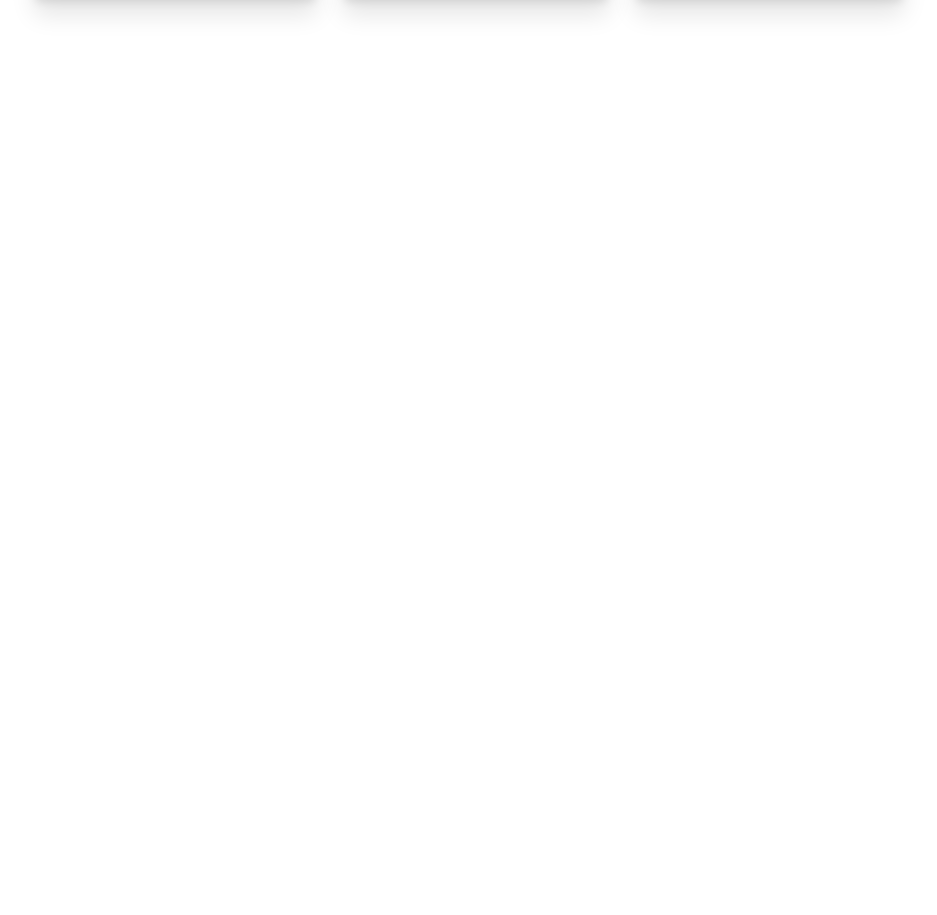
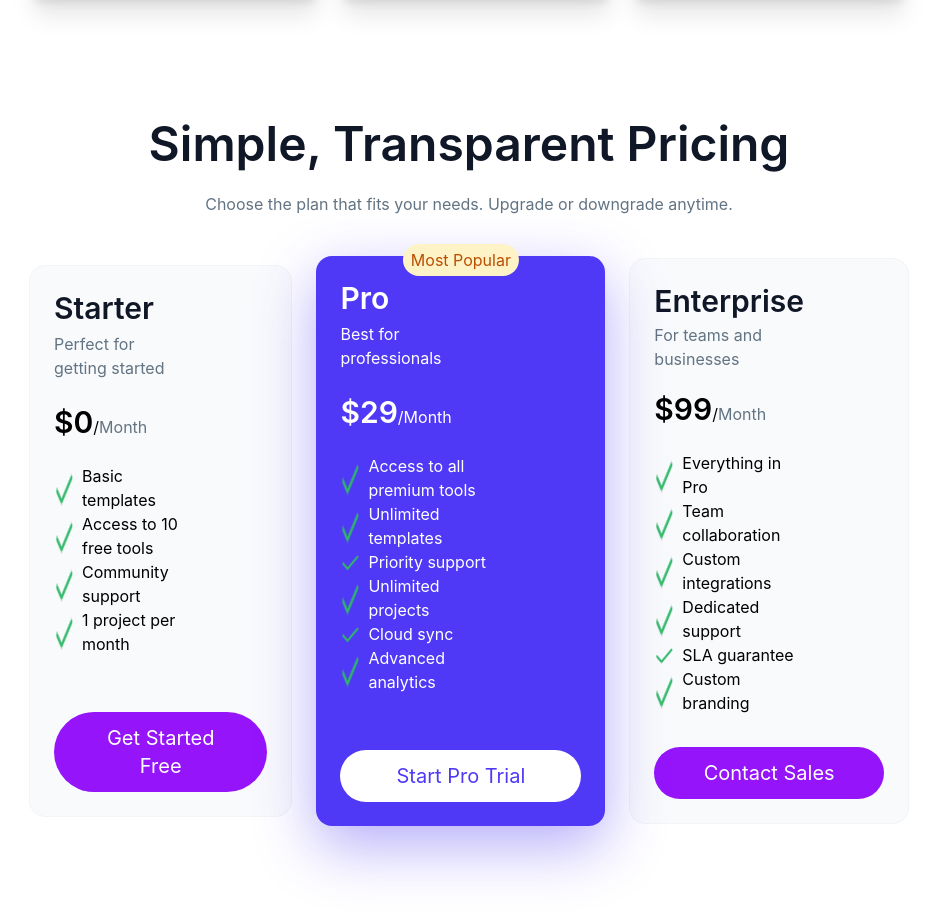
Before and after one commit to monirulfahim/Assignment-6, a React (Vite) app: page / in a window 1280 px wide. Shown: the part 2929-3844 px from the top of the page, without its empty margins (171-1108 px from the left). Before the commit the page ends 3049 px from the top, so only its background shows below. Built offline with nearby package versions, Linux system fonts and the light colour scheme.

Commit message:
complete pricing section

```diff
--- a/src/App.jsx
+++ b/src/App.jsx
@@ -1,9 +1,11 @@
-import './index.css';
-import { useState } from 'react';
-import { useEffect } from 'react';
-import cartImg from './assets/shoppingcart01.png';
-import bannerImg from './assets/banner.png';
-// import './App.css';
+import { useState } from 'react'
+import { useEffect } from 'react'
+import cartImg from './assets/shoppingcart01.png'
+import bannerImg from './assets/banner.png'
+import userImg from './assets/user.png'
+import packageImg from './assets/package.png'
+import rocketImg from './assets/rocket.png'
+// import './App.css'
 
 function App() {
 
@@ -175,7 +177,7 @@ function App() {
             <div className='border border-gray-300 p-6 rounded-xl flex flex-col  items-center bg-[#FFFFFF] shadow-xl relative'>
                 <div className='absolute right-3 top-px mt-2 bg-[#4f39f6] text-white font-bold px-3 py-2 rounded-[1000000px]'>01</div>
                 <div>
-                  <img className='mb-4 mt-16 bg-gray-200 rounded-[100000px] p-4.5' src="/Assignment-6/src/assets/user.png" alt="" />
+                  <img className='mb-4 mt-16 bg-gray-200 rounded-[100000px] p-4.5' src={userImg} alt="" />
                 </div>
                 <div>
                   <h2 className='font-semibold text-2xl mb-4 text-center text-[#101727]'>Create Account</h2>
@@ -185,7 +187,7 @@ function App() {
             <div className='border border-gray-300 p-6 rounded-xl flex flex-col justify-center items-center bg-[#FFFFFF] shadow-xl relative'>
                 <div>
                   <div className='absolute right-3 top-px mt-2 bg-[#4f39f6] text-white font-bold px-3 py-2 rounded-[1000000px]'>02</div>
-                  <img className='mb-4 mt-16 bg-gray-200 rounded-[100000px] p-4.5' src="/Assignment-6/src/assets/package.png" alt="" />
+                  <img className='mb-4 mt-16 bg-gray-200 rounded-[100000px] p-4.5' src={packageImg} alt="" />
                 </div>
                 <div>
                   <h2 className='font-semibold text-2xl mb-4 text-center text-[#101727]'>Choose Products</h2>
@@ -195,7 +197,7 @@ function App() {
             <div className='border border-gray-300 p-6 rounded-xl flex flex-col justify-center items-center bg-[#FFFFFF] shadow-xl relative'>
                 <div>
                   <div className='absolute right-3 top-px mt-2 bg-[#4f39f6] text-white font-bold px-3 py-2 rounded-[1000000px]'>03</div>
-                  <img className='mb-4 mt-16 bg-gray-200 rounded-[10000px] p-4.5' src="/Assignment-6/src/assets/rocket.png" alt="" />
+                  <img className='mb-4 mt-16 bg-gray-200 rounded-[10000px] p-4.5' src={rocketImg} alt="" />
                 </div>
                 <div>
                   <h2 className='font-semibold text-2xl mb-4 text-center text-[#101727]'>Start Creating</h2>
@@ -204,6 +206,68 @@ function App() {
             </div>
         </div>
       </section>
+
+                                        {/* Pricing Section */}
+
+      <section className='mt-30 mr-50 mb-30 ml-50'>
+        <div className='text-center'>
+            <h1 className='text-5xl font-semibold text-[#101727]'>Simple, Transparent Pricing</h1>
+            <br />
+            <p className='text-[#627382] mb-10'>Choose the plan that fits your needs. Upgrade or downgrade anytime.</p>
+        </div>
+        <div className='flex justify-center items-center gap-6'>
+            <div className='bg-[#F9FAFC] border border-gray-100 p-6 rounded-2xl '>
+                <div className='pr-20'>
+                  <h1 className='text-3xl font-semibold text-[#101727] mb-1.5'>Starter</h1>
+                  <p className='mb-6 text-[#627382]'>Perfect for getting started</p>
+
+                  <span className='font-semibold text-3xl'>$0</span>/<span className='text-[#627382]'>Month</span>
+                  <ol className='mt-6'>
+                    <li className='flex gap-2'><img src="/Assignment-6/images/Check.png" alt="" />Basic templates</li>
+                    <li className='flex gap-2'><img src="/Assignment-6/images/Check.png" alt="" />Access to 10 free tools</li>
+                    <li className='flex gap-2'><img src="/Assignment-6/images/Check.png" alt="" />Community support</li>
+                    <li className='flex gap-2 mb-14'><img src="/Assignment-6/images/Check.png" alt="" />1 project per month</li>
+                  </ol>
+                </div>
+                  <button className='bg-[#9514FA] text-white rounded-[100px] px-10 py-3 w-full cursor-pointer text-xl'>Get Started Free</button>
+            </div>
+            <div className='bg-[#4f39f6] text-[#FFFFFF] p-6 rounded-2xl shadow-[0_20px_60px_rgba(70,50,240,0.4)] relative'>
+              <div><button className='bg-[#FEF3C6] text-[#BB4D00] rounded-[100px] px-2 py-1 absolute -top-3 left-1/2 -translate-x-1/2'>Most Popular</button></div>
+                <div className='pr-20'>
+                  <h1 className='text-3xl font-semibold mb-1.5'>Pro</h1>
+                  <p className='mb-6'>Best for professionals</p>
+
+                <span className='font-semibold text-3xl'>$29</span>/<span>Month</span>
+                <ol className='mt-6'>
+                  <li className='flex gap-2'><img src="/Assignment-6/images/Check.png" alt="" />Access to all premium tools</li>
+                  <li className='flex gap-2'><img src="/Assignment-6/images/Check.png" alt="" />Unlimited templates</li>
+                  <li className='flex gap-2'><img src="/Assignment-6/images/Check.png" alt="" />Priority support</li>
+                  <li className='flex gap-2'><img src="/Assignment-6/images/Check.png" alt="" />Unlimited projects</li>
+                  <li className='flex gap-2'><img src="/Assignment-6/images/Check.png" alt="" />Cloud sync</li>
+                  <li className='flex gap-2 mb-14'><img src="/Assignment-6/images/Check.png" alt="" />Advanced analytics</li>
+                </ol>
+                </div>
+                <button className='bg-white text-[#4f39f6] rounded-[100px] px-10 py-3 w-full cursor-pointer text-xl'>Start Pro Trial</button>
+            </div>
+            <div className='bg-[#F9FAFC] border border-gray-100 p-6 rounded-2xl'>
+                <div className='pr-20'>
+                    <h1 className='text-3xl font-semibold text-[#101727] mb-1'>Enterprise</h1>
+                    <p className='mb-5 text-[#627382]'>For teams and businesses</p>
+
+                  <span className='font-semibold text-3xl'>$99</span>/<span className='text-[#627382]'>Month</span>
+                  <ol className='mt-6'>
+                    <li className='flex gap-2'><img src="/Assignment-6/images/Check.png" alt="" />Everything in Pro</li>
+                    <li className='flex gap-2'><img src="/Assignment-6/images/Check.png" alt="" />Team collaboration</li>
+                    <li className='flex gap-2'><img src="/Assignment-6/images/Check.png" alt="" />Custom integrations</li>
+                    <li className='flex gap-2'><img src="/Assignment-6/images/Check.png" alt="" />Dedicated support</li>
+                    <li className='flex gap-2'><img src="/Assignment-6/images/Check.png" alt="" />SLA guarantee</li>
+                    <li className='flex gap-2 mb-8'><img src="/Assignment-6/images/Check.png" alt="" />Custom branding</li>
+                  </ol>
+                </div>
+                  <button className='bg-[#9514FA] text-white rounded-[100px] px-10 py-3 w-full cursor-pointer text-xl'>Contact Sales</button>
+            </div>
+        </div>
+      </section>
     </>
   )
 }
--- a/src/index.css
+++ b/src/index.css
@@ -1,7 +1,4 @@
 @import "tailwindcss";
-*{
-  background-color: (#867f7f);
-}
 
 @keyframes float {
   0% { transform: translateY(0px); }
```
Also changed, not shown: 4 other files (tests, documents, lock files or other folders).
